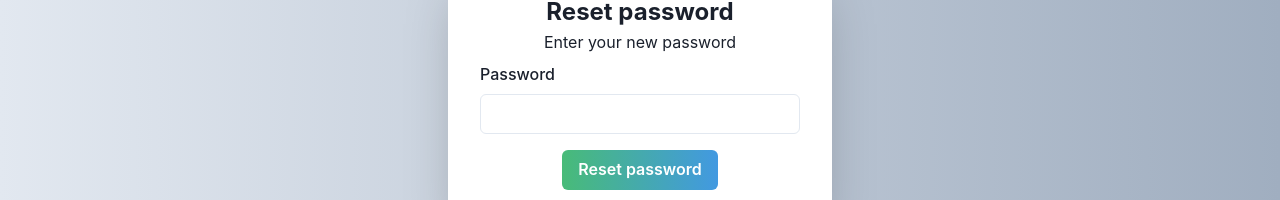
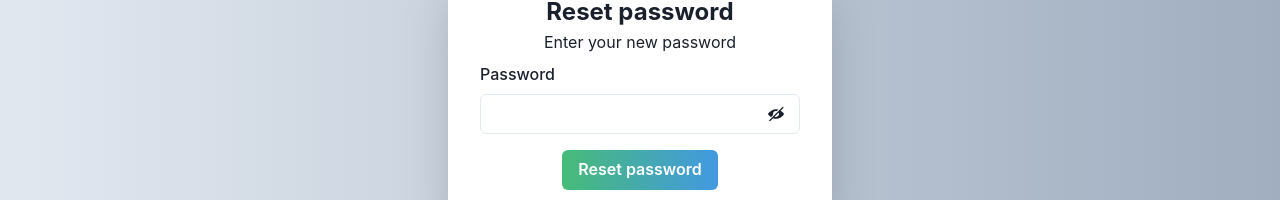
Before and after one commit to akimajid/Individual-Project-Next, a Next.js app: page /change-forgot-password/1 in a window 1280 px wide. Shown: the part 262-462 px from the top of the page. Built offline with nearby package versions, Linux system fonts and the light colour scheme.

Commit message:
feat: added toggle password in reset password page

```diff
--- a/src/pages/change-forgot-password/[token].jsx
+++ b/src/pages/change-forgot-password/[token].jsx
@@ -1,11 +1,27 @@
-import { Box, Button, Center, Flex, FormControl, FormHelperText, FormLabel, Input, Text, useToast } from "@chakra-ui/react";
+import {
+  Box,
+  Button,
+  Center,
+  Flex,
+  FormControl,
+  FormHelperText,
+  FormLabel,
+  Input,
+  Text,
+  useToast,
+  InputRightElement,
+} from "@chakra-ui/react";
 import { useFormik } from "formik";
 import React from "react";
+import { useState } from "react";
 import api from "../../lib/api";
 import { useRouter } from "next/router";
 import * as Yup from "yup";
+import { ViewIcon, ViewOffIcon } from "@chakra-ui/icons";
 
 const forgotPasswordPage = () => {
+  const [showPassword, setShowPassword] = useState(false);
+
   const toast = useToast();
   const formik = useFormik({
     initialValues: {
@@ -14,14 +30,20 @@ const forgotPasswordPage = () => {
     validationSchema: Yup.object().shape({
       password: Yup.string()
         .required("This field is required")
-        .matches(/^(?=.*[a-z])(?=.*[A-Z])(?=.*[0-9])(?=.*[!@#\$%\^&\*])(?=.{8,})/, "Must Contain 8 Characters, One Uppercase, One Lowercase, One Number and One Special Case Character"),
+        .matches(
+          /^(?=.*[a-z])(?=.*[A-Z])(?=.*[0-9])(?=.*[!@#\$%\^&\*])(?=.{8,})/,
+          "Must Contain 8 Characters, One Uppercase, One Lowercase, One Number and One Special Case Character"
+        ),
     }),
     validateOnChange: false,
     onSubmit: (values) => {
       console.log(values);
       setTimeout(async () => {
         try {
-          const res = await api.patch(`/auth/change-password-forgot/${token}`, formik.values);
+          const res = await api.patch(
+            `/auth/change-password-forgot/${token}`,
+            formik.values
+          );
 
           console.log(formik.values);
 
@@ -66,7 +88,24 @@ const forgotPasswordPage = () => {
           <form>
             <FormControl mt="2" isInvalid={formik.errors.password}>
               <FormLabel htmlFor="inputPassword">Password</FormLabel>
-            <Input onChange={inputHandler} id="inputPassword" name="password" bgColor="white" />
+              <Input
+                onChange={inputHandler}
+                id="inputPassword"
+                name="password"
+                bgColor="white"
+                type={showPassword ? "text" : "password"}
+              />
+              <InputRightElement mt="4" h="full">
+                <Button
+                  variant="ghost"
+                  onClick={() =>
+                    setShowPassword((showPassword) => !showPassword)
+                  }
+                >
+                  {" "}
+                  {showPassword ? <ViewIcon /> : <ViewOffIcon />}
+                </Button>
+              </InputRightElement>
               <FormHelperText>{formik.errors.password}</FormHelperText>
             </FormControl>
 
```
Lines whose indentation alone changed are shown as unchanged.
